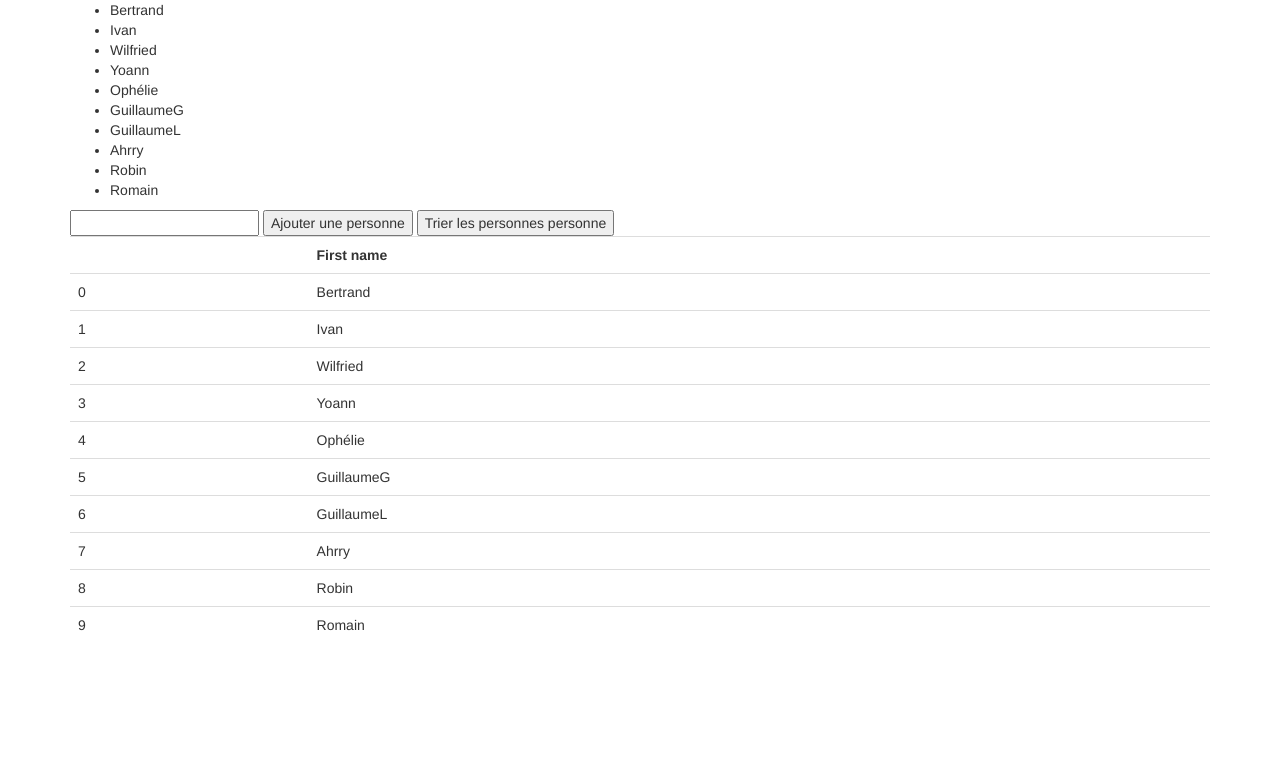
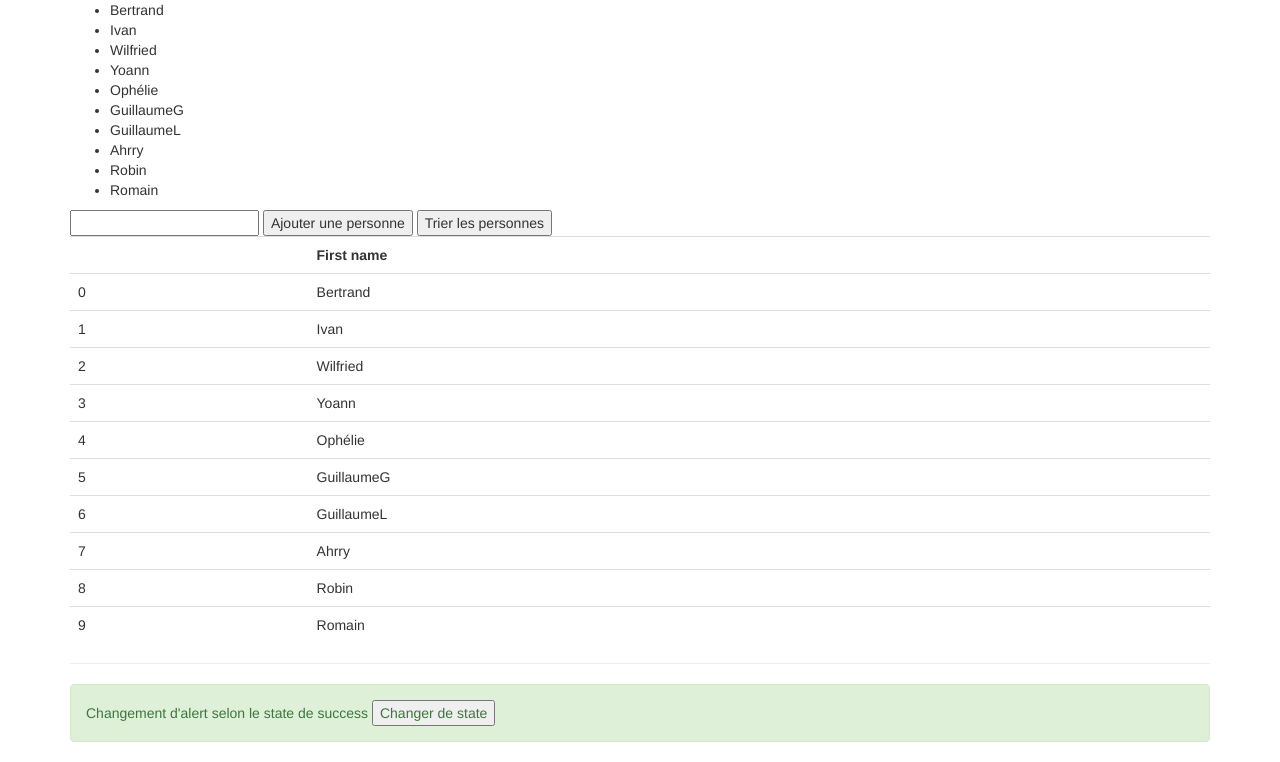
Before and after one commit to dupontbertrand/vuejsworkshop, a plain HTML site: page index.html in a window 1280 px wide. Shown: the part 90-852 px from the top of the page. Before the commit the page ends 800 px from the top, so only its background shows below. Drawn offline with nearby package versions, Linux system fonts and the light colour scheme.

```diff
--- a/app.js
+++ b/app.js
@@ -6,6 +6,7 @@ new Vue ({
     message: 'Présentation rapide de Vue.js',
     persons: ['Bertrand', 'Ivan', 'Wilfried', 'Yoann', 'Ophélie', 'GuillaumeG', 'GuillaumeL', 'Ahrry', 'Robin', 'Romain'],
     personText: '',
+    success1: true
   },
 
   methods: {
@@ -15,6 +16,16 @@ new Vue ({
     },
     sortPerson: function () {
       this.persons.sort()
+    },
+    changestate: function () {
+      if (this.success1 === true) {
+      this.success1 = false
+      this.state1 = 'false'
+      }
+      else {
+      this.success1 = true
+      this.state1 = 'true'
+      }
     }
   }
 
--- a/index.html
+++ b/index.html
@@ -18,19 +18,32 @@
 
     <input type="text" v-model="personText">
     <button type="button" name="button" @click="addPerson">Ajouter une personne</button>
-    <button type="button" name="button" @click="sortPerson">Trier les personnes personne</button>
+    <button type="button" name="button" @click="sortPerson">Trier les personnes</button>
 
     <table class="table">
       <tr>
         <th></th>
         <th>First name</th>
       </tr>
-
       <tr v-for="(person, index) in persons">
         <td>{{ index }}</td>
         <td>{{ person }}</td>
       </tr>
     </table>
+
+    <hr>
+
+    <div class="alert alert-success" role="alert" v-if="success1">
+      <p>
+        Changement d'alert selon le state de success <button type="button" name="button" v-on:click="changestate">Changer de state</button>
+      </p>
+    </div>
+    <div class="alert alert-danger" role="alert" v-else>
+      <p>
+         Alert danger <button type="button" name="button" v-on:click="changestate">Changer de state</button>
+      </p>
+    </div>
+
 
   </div>
 
```
Also changed, not shown: 1 other file.
